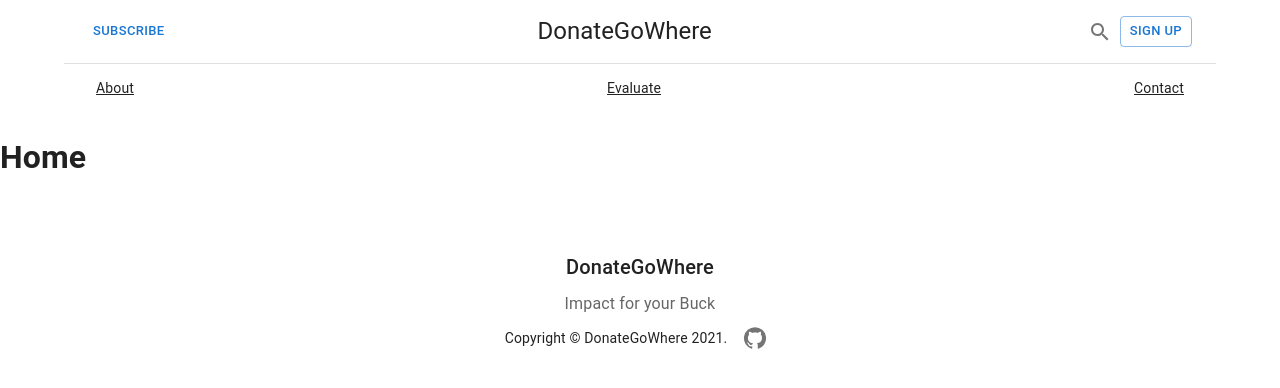
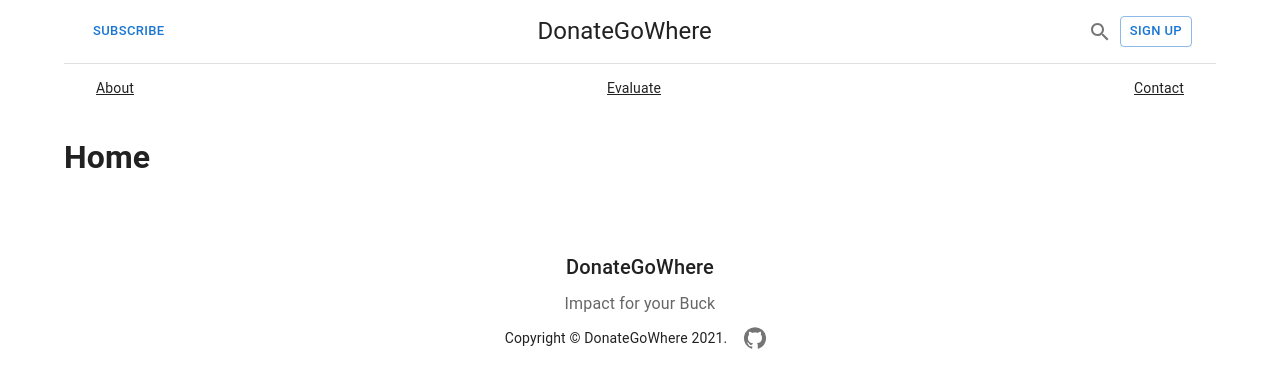
Before and after one commit to hkrsmk/DonateGoWhere, a React (Create React App) app in the folder app/: page / in a window 1280 px wide. Shown: the top 388 px of the page. Built offline with nearby package versions, Linux system fonts and the light colour scheme.

Commit message:
add container to route

```diff
--- a/app/src/App.js
+++ b/app/src/App.js
@@ -28,13 +28,15 @@ export default function App() {
       </Container>
 
       <Router>
+        <Container maxWidth = "lg">
           <Routes>
             <Route exact path="/" element={<Home />} />
             <Route exact path="/about" element={<About />} />
             <Route exact path="/evaluate" element={<Evaluate />} />
             <Route exact path="/contact" element={<Contact />} />
           </Routes>
-    </Router>
+        </Container>
+      </Router>
 
       <Footer
         title="DonateGoWhere"
```
